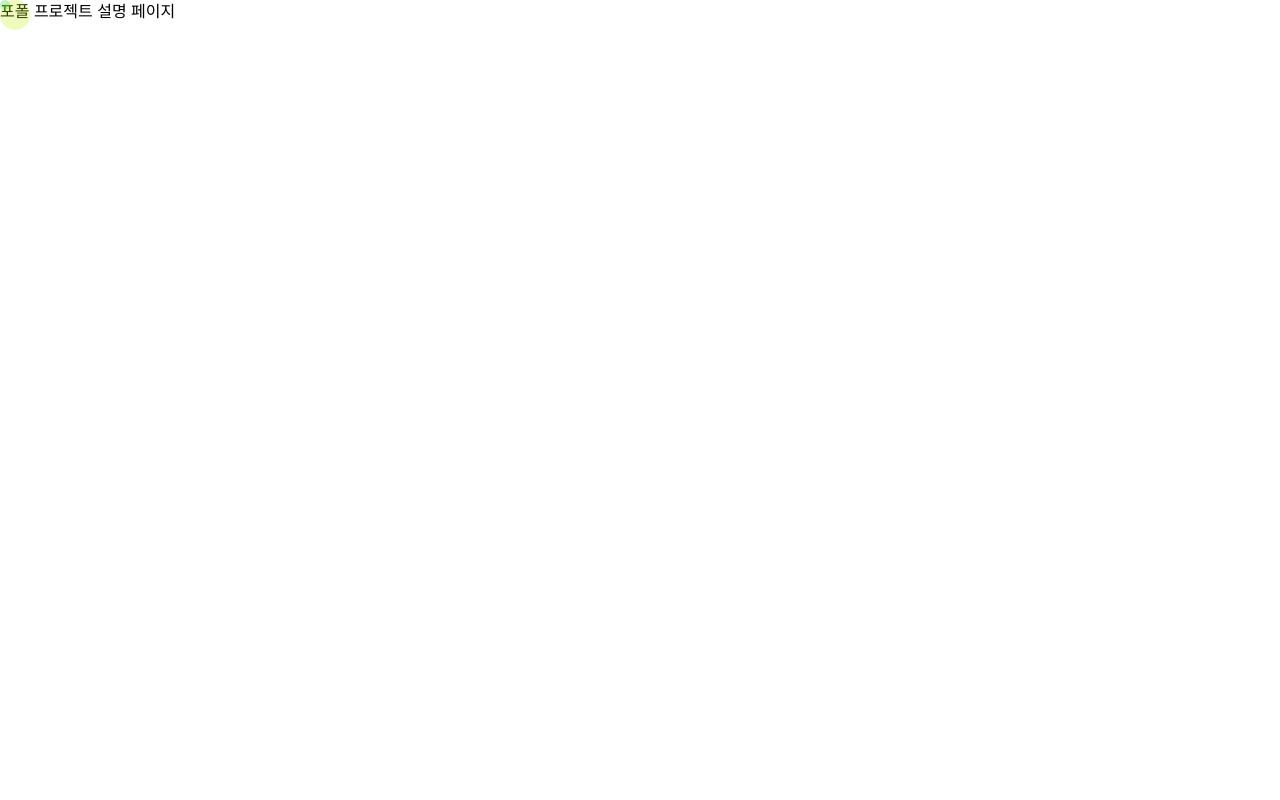
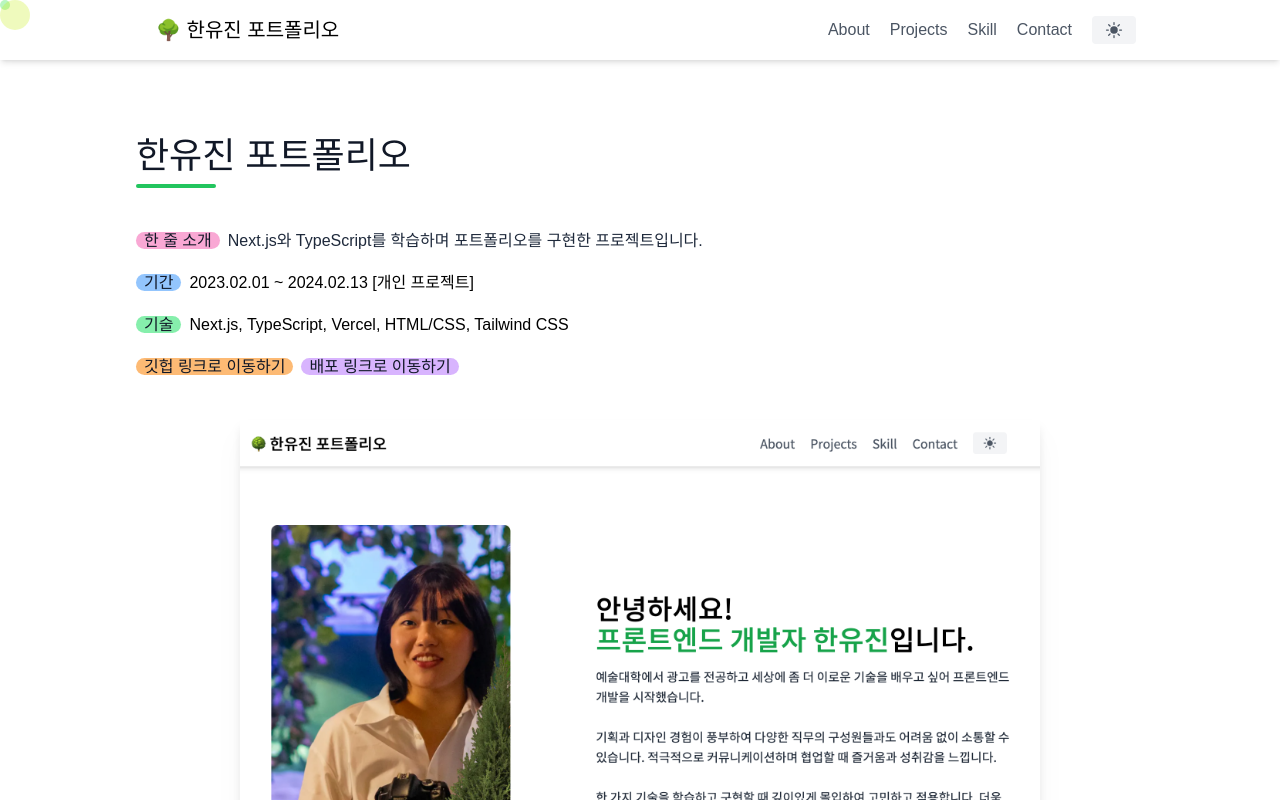
Before and after one commit to cc-yujin/yujin-portfolio, a Next.js app: page /project/2 in a window 1280 px wide. Shown: the top 800 px of the page. Built offline with nearby package versions, Linux system fonts and the light colour scheme.

Commit message:
feat: 포트폴리오 프로젝트 페이지 구현

```diff
--- a/components/Header.tsx
+++ b/components/Header.tsx
@@ -7,7 +7,7 @@ export default function Header() {
       <header className="text-gray-600 body-font max-w-5xl mx-auto">
         <div className="container mx-auto flex flex-wrap p-4 flex-col md:flex-row items-center">
           <Link
-            className="flex title-font font-medium items-center text-gray-900 mb-4 md:mb-0"
+            className="flex title-font font-medium items-center text-gray-900 mb-4 md:mb-0 cursor-pointer"
             href="/"
           >
             <span className="ml-3 text-xl text-black dark:text-white">
@@ -16,25 +16,25 @@ export default function Header() {
           </Link>
           <nav className="md:ml-auto flex flex-wrap items-center text-base justify-center active dark:text-white">
             <a
-              className="mr-5 hover:text-gray-900 cursor-pointer"
+              className="mr-5 hover:text-gray-900 cursor-pointer dark:hover:text-gray-300"
               href="/#about"
             >
               About
             </a>
             <a
-              className="mr-5 hover:text-gray-900 cursor-pointer"
+              className="mr-5 hover:text-gray-900 cursor-pointer dark:hover:text-gray-300"
               href="/#projects"
             >
               Projects
             </a>
             <a
-              className="mr-5 hover:text-gray-900 cursor-pointer"
+              className="mr-5 hover:text-gray-900 cursor-pointer dark:hover:text-gray-300"
               href="/#skill"
             >
               Skill
             </a>
             <a
-              className="mr-5 hover:text-gray-900 cursor-pointer"
+              className="mr-5 hover:text-gray-900 cursor-pointer dark:hover:text-gray-300"
               href="/#contact"
             >
               Contact
--- a/pages/project/1.tsx
+++ b/pages/project/1.tsx
@@ -298,7 +298,9 @@ export default function ArthiveProject() {
           />
           <p className="w-full leading-relaxed text-slate-800 my-3 dark:text-gray-50 bg-gray-100 rounded-xl p-4 leading-8 dark:text-gray-900">
             <b className="text-lg">3. 문화 정보 게시물 등록</b> <br /> • Kakao
-            지도 api 활용하여 상세 주소 입력시 위도, 경도 자동 변환 <br />
+            지도 api 활용하여 상세 주소 입력시 위도, 경도가 자동으로 변환되어
+            입력되도록 구현
+            <br />
             • base64를 통한 이미지 업로드
             <br />• 이미지 미리보기
           </p>
--- a/pages/project/2.tsx
+++ b/pages/project/2.tsx
@@ -1,3 +1,198 @@
+import Image from 'next/image'
+import Link from 'next/link'
+import Layout from '../../components/Layout'
+
 export default function PortFolioProject() {
-  return <>포폴 프로젝트 설명 페이지</>
+  return (
+    <Layout>
+      <div className="text-black-600 body-font max-w-5xl mx-auto mt-10">
+        <div className="container px-2 py-24 mx-auto">
+          <div className="flex flex-wrap w-full mb-10">
+            <div className="lg:w-full w-full mb-4 lg:mb-0">
+              <h1 className="sm:text-4xl text-2xl font-medium title-font mb-2 text-gray-900 dark:text-white">
+                한유진 포트폴리오
+              </h1>
+              <div className="h-1 w-20 bg-green-500 rounded"></div>
+            </div>
+          </div>
+          <p className="w-full leading-relaxed text-slate-800 dark:text-gray-50">
+            <span className="bg-pink-300 rounded-full px-2 text-gray-900 mr-2">
+              한 줄 소개
+            </span>
+            Next.js와 TypeScript를 학습하며 포트폴리오를 구현한 프로젝트입니다.
+          </p>
+          <p className="leading-relaxed text-base dark:text-gray-800 mt-4 mr-4 dark:text-gray-50">
+            <span className="bg-blue-300 rounded-full px-2 text-gray-900 mr-2">
+              기간
+            </span>
+            <span className="dark:text-gray-50">
+              2023.02.01 ~ 2024.02.13 [개인 프로젝트]
+            </span>
+          </p>
+          <p className="leading-relaxed text-base dark:text-gray-800 mt-4 mb-4">
+            <span className="bg-green-300 rounded-full px-2 text-gray-900 mr-2">
+              기술
+            </span>
+            <span className="dark:text-gray-50">
+              Next.js, TypeScript, Vercel, HTML/CSS, Tailwind CSS
+            </span>
+          </p>
+          <Link
+            href={'https://github.com/cc-yujin/yujin-portfolio'}
+            className="cursor-pointer"
+            target="_blank"
+          >
+            <p className="leading-relaxed text-base dark:text-gray-800 mt-4 inline">
+              <span className="bg-orange-300 rounded-full px-2 text-gray-900 mr-2">
+                깃헙 링크로 이동하기
+              </span>
+            </p>
+          </Link>
+          <Link
+            href={'https://yujin-portfolio.vercel.app/'}
+            className="cursor-pointer"
+            target="_blank"
+          >
+            <p className="leading-relaxed text-base dark:text-gray-800 mt-4 inline">
+              <span className="bg-purple-300 rounded-full px-2 text-gray-900 mr-2">
+                배포 링크로 이동하기
+              </span>
+            </p>
+          </Link>
+          <div className="flex flex-wrap -m-4 my-10">
+            <Image
+              className="h-90 rounded object-cover object-center mb-6 drop-shadow-xl mx-auto"
+              src="/portfolio/포폴메인.png"
+              width={800}
+              height={800}
+              alt="Picture of the author"
+            />
+          </div>
+          <div className="flex flex-wrap w-full mb-12 mt-32">
+            <div className="lg:w-full w-full mb-6 lg:mb-0">
+              <h1 className="sm:text-4xl text-3xl font-medium title-font mb-2 text-gray-900 dark:text-white">
+                프로젝트 소개
+              </h1>
+              <div className="h-1 w-20 bg-green-500 rounded"></div>
+            </div>
+            <p className="w-full leading-relaxed text-slate-800 mt-4 dark:text-gray-50 bg-gray-100 rounded-xl p-4 leading-7 dark:text-gray-900">
+              💁🏻‍♀️ 한유진의 포트폴리오를 <b>Next.js</b>와 <b>TypeScript</b>를
+              이용해 만들어보았습니다. <br />
+              학습과 동시에 프로젝트에 적용하며 동작 원리를 익혔습니다.
+              <br />
+              사용자 편의를 위한 <b>반응형 웹</b>으로 구현하였습니다.
+              <br />
+              빠른 개발을 위해 <b>Tailwind CSS</b>를 도입하여 스타일링했습니다.
+              <br />
+              <br />
+              🔍 리액트의 CSR로 인한 크롤링이 불가능한 측면을 보완하고,
+              포트폴리오 사이트의 <b>SEO 검색 엔진 최적화</b>를 위해 Next.js
+              프레임워크를 사용하였습니다.
+            </p>
+          </div>
+          <div className="flex flex-wrap w-full mb-12 mt-32">
+            <div className="lg:w-full w-full mb-6 lg:mb-0">
+              <h1 className="sm:text-4xl text-3xl font-medium title-font mb-2 text-gray-900 dark:text-white">
+                사용 기술 및 라이브러리
+              </h1>
+              <div className="h-1 w-20 bg-green-500 rounded"></div>
+            </div>
+            <p className="w-full leading-relaxed text-slate-800 mt-4 dark:text-gray-50 bg-gray-100 rounded-xl p-4 leading-8 dark:text-gray-900">
+              • Next.js <br />• TypeScript
+              <br /> • HTML/CSS
+              <br /> • Tailwind CSS
+              <br /> • Vercel
+            </p>
+          </div>
+          <div className="flex flex-wrap w-full mb-12 mt-32">
+            <div className="lg:w-full w-full mb-6 lg:mb-0">
+              <h1 className="sm:text-4xl text-3xl font-medium title-font mb-2 text-gray-900 dark:text-white">
+                기능 구현
+              </h1>
+              <div className="h-1 w-20 bg-green-500 rounded"></div>
+            </div>
+            <p className="w-full leading-relaxed text-slate-800 mt-3 dark:text-gray-50 bg-gray-100 rounded-xl p-4 leading-8 dark:text-gray-900">
+              • 반응형 UI를 제작하여 PC, Mobile, Tablet에 따른 화면 구현
+              <br />
+              • Figma를 이용하여 반응형 UI 디자인 <br />
+              • light / dark 테마를 적용시킬 수 있는 토글 버튼 구현 <br />
+              • 노션 API를 활용한 SSR <br />
+              • Vercel 배포 <br />
+            </p>
+          </div>
+
+          {/**구현기능 동작 예시 시작*/}
+          <div className="flex flex-wrap w-full mb-12 mt-32">
+            <div className="lg:w-full w-full mb-6 lg:mb-0">
+              <h1 className="sm:text-4xl text-3xl font-medium title-font mb-2 text-gray-900 dark:text-white">
+                구현 기능 동작 예시
+              </h1>
+              <div className="h-1 w-20 bg-green-500 rounded"></div>
+            </div>
+          </div>
+          <h2 className="sm:text-xl text-xl title-font text-gray-900 dark:text-white my-6">
+            1. 반응형 웹 구현
+          </h2>
+          <Image
+            className="h-90 rounded object-cover object-center mb-6 drop-shadow-xl mx-auto"
+            src="/todoapp/할일추가.gif"
+            width={800}
+            height={800}
+            alt="Picture of the author"
+          />
+          <p className="w-full leading-relaxed text-slate-800 mt-3 dark:text-gray-50 bg-gray-100 rounded-xl p-4 leading-8 dark:text-gray-900">
+            • PC, Tablet, Mobile 등 다양한 화면에서 볼 수 있도록 반응형 웹으로
+            구현
+            <br />• Tailwind CSS의 정의된 미디어 쿼리를 활용하여 각 뷰포트에
+            따른 스타일 적용
+          </p>
+
+          <h2 className="sm:text-xl text-xl title-font text-gray-900 dark:text-white mt-16 my-6">
+            2. 다크/라이트 모드 구현
+          </h2>
+          <Image
+            className="h-90 rounded object-cover object-center my-8 drop-shadow-xl mx-auto"
+            src="/todoapp/할일수정완료삭제3.gif"
+            width={800}
+            height={800}
+            alt="Picture of the author"
+          />
+          <p className="w-full leading-relaxed text-slate-800 mt-3 dark:text-gray-50 bg-gray-100 rounded-xl p-4 leading-8 dark:text-gray-900">
+            • 다크/라이트 모드 토글 버튼 클릭 시 페이지의 테마가 전환되도록 구현{' '}
+            <br />• ThemeProvide를 App 컴포넌트에 적용하여 모든 페이지와
+            컴포넌트에서 사용 가능
+          </p>
+          <h2 className="sm:text-xl text-xl title-font text-gray-900 dark:text-white mt-16 my-6">
+            3. 노션 API를 통한 데이터 관리
+          </h2>
+          <Image
+            className="h-90 rounded object-cover object-center mb-6 drop-shadow-xl mx-auto"
+            src="/todoapp/세부항목생성완료삭제.gif"
+            width={800}
+            height={800}
+            alt="Picture of the author"
+          />
+          <p className="w-full leading-relaxed text-slate-800 mt-3 dark:text-gray-50 bg-gray-100 rounded-xl p-4 leading-8 dark:text-gray-900">
+            • 노션의 데이터베이스를 활용하여 노션 API 연동
+            <br /> • getServerSideProps 함수로 구현
+          </p>
+        </div>
+        {/*구현기능 동작예시 끝*/}
+        <div className="flex flex-wrap w-full mb-20 mt-22">
+          <div className="lg:w-full w-full mb-6 lg:mb-0">
+            <h1 className="sm:text-4xl text-3xl font-medium title-font mb-2 text-gray-900 dark:text-white">
+              성장한 부분
+            </h1>
+            <div className="h-1 w-20 bg-green-500 rounded"></div>
+          </div>
+          <p className="w-full leading-relaxed text-slate-800 mt-4 dark:text-gray-50 bg-gray-100 rounded-xl p-4 leading-8 dark:text-gray-900">
+            • React의 react-router-dom 라이브러리와 다른 Next.js의 pages 라우팅
+            방식에 대해 학습했습니다.
+            <br />• 데이터를 가져오는 방법에 따른 getStaticProps와
+            getServerSideProps 함수를 적용하며 각각의 특징을 익혔습니다.
+          </p>
+        </div>
+      </div>
+    </Layout>
+  )
 }
```
Also changed, not shown: public/portfolio/포폴메인.png (added).
